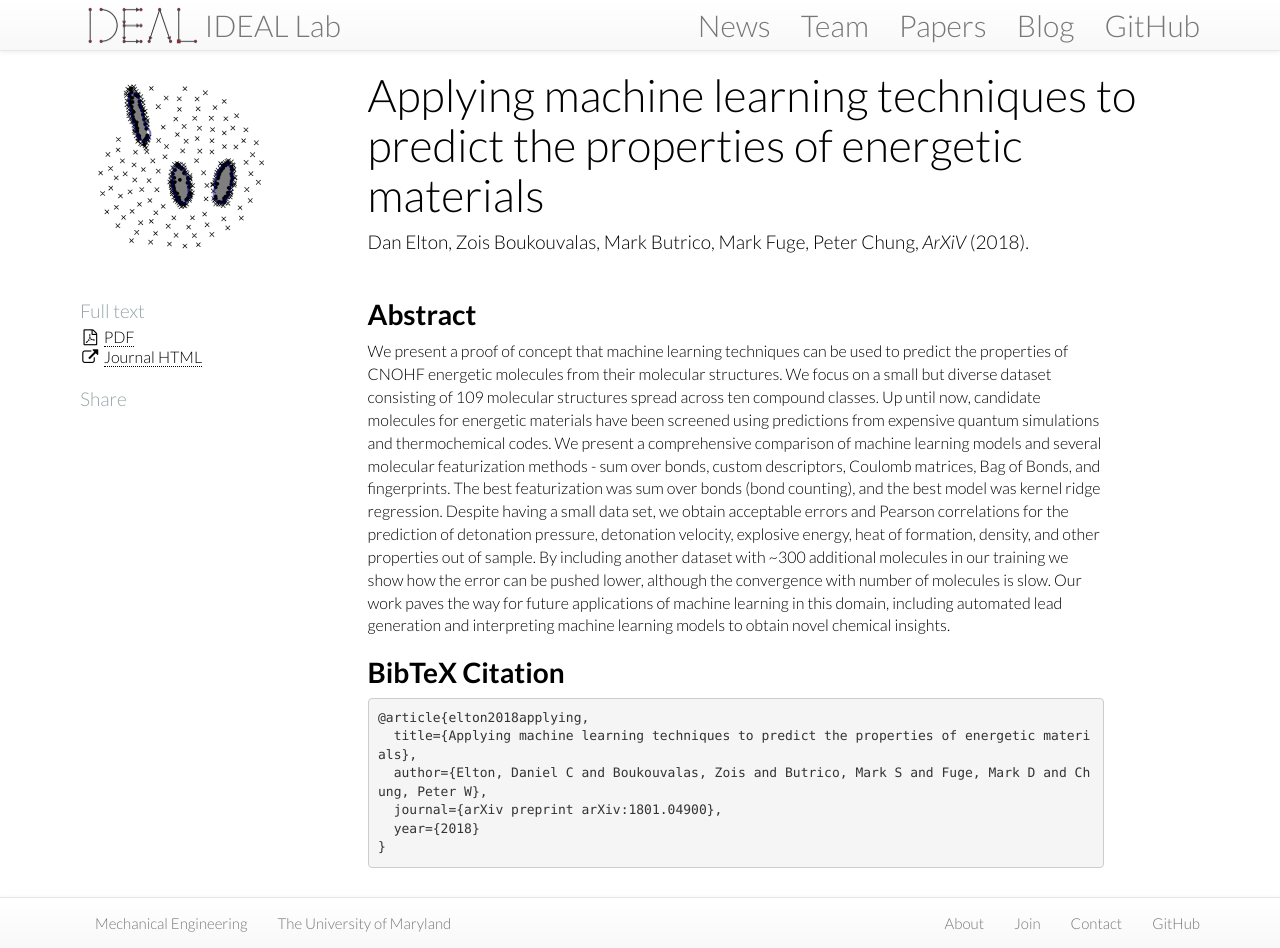
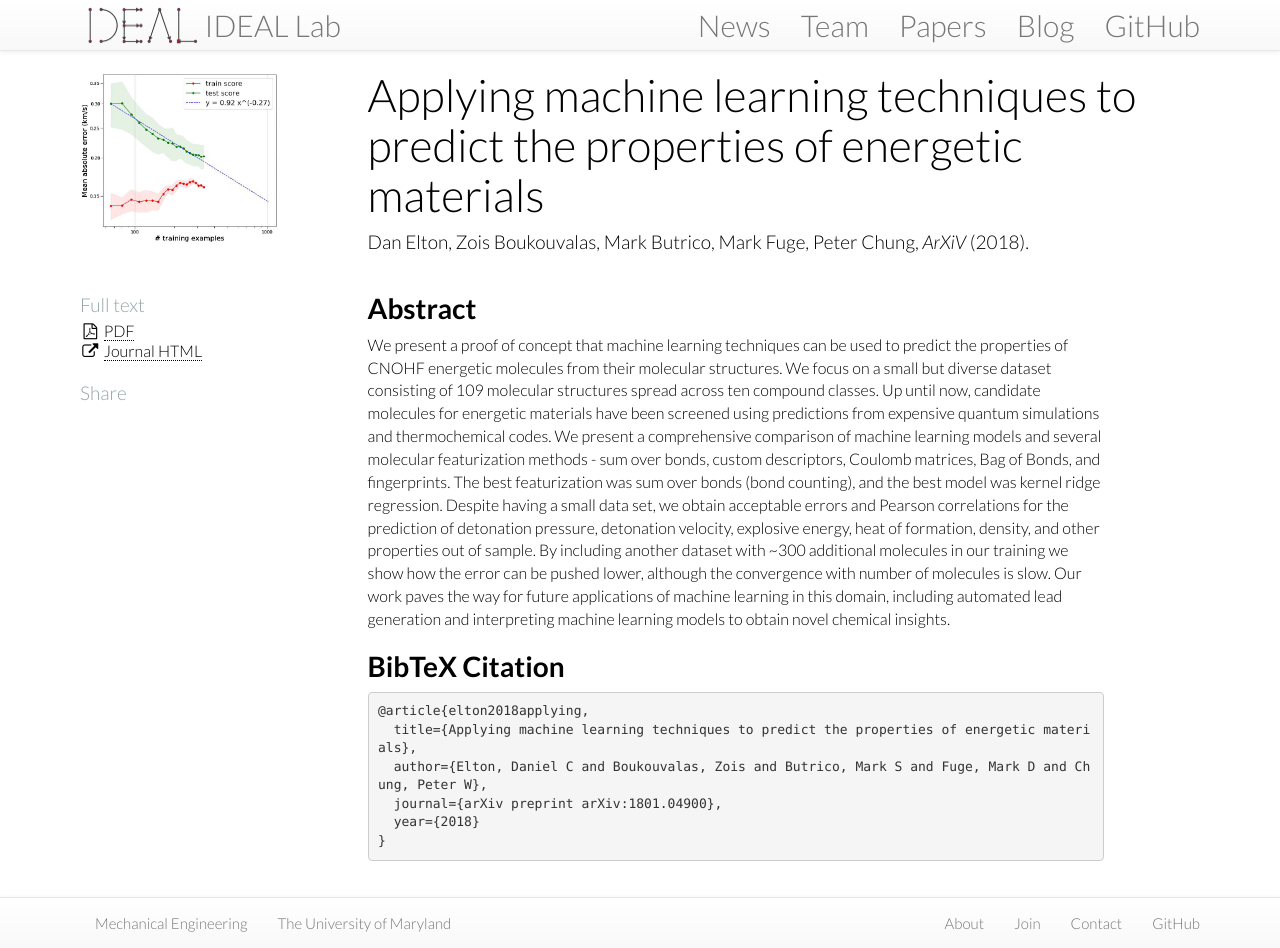
Before and after one commit to IDEALLab/ideallab.github.io, a Jekyll site: the page built from papers/_posts/2018-01-22-arxiv-energetics-ml.md, in a window 1280 px wide and 948 px high. Built offline with Jekyll 4.4.1, drawn with Linux system fonts in a browser that asks for light colours; nearby versions of some CDN libraries.

Commit message:
Adding image for Elton paper

```diff
--- a/papers/_posts/2018-01-22-arxiv-energetics-ml.md
+++ b/papers/_posts/2018-01-22-arxiv-energetics-ml.md
@@ -9,7 +9,7 @@ volume:
 issue:
 pages:
 authors: "Dan Elton, Zois Boukouvalas, Mark Butrico, Mark Fuge, Peter Chung"
-image: /assets/images/papers/aes.png
+image: /assets/images/papers/2018_elton_ml_for_energetics_arxiv.jpg
 redirect_from:
 fulltext: "https://arxiv.org/abs/1801.04900"
 pdf: /assets/pdfs/2018_elton_ml_for_energetics_arxiv.pdf
```
Also changed, not shown: assets/images/papers/2018_elton_ml_for_energetics_arxiv.jpg (added).
